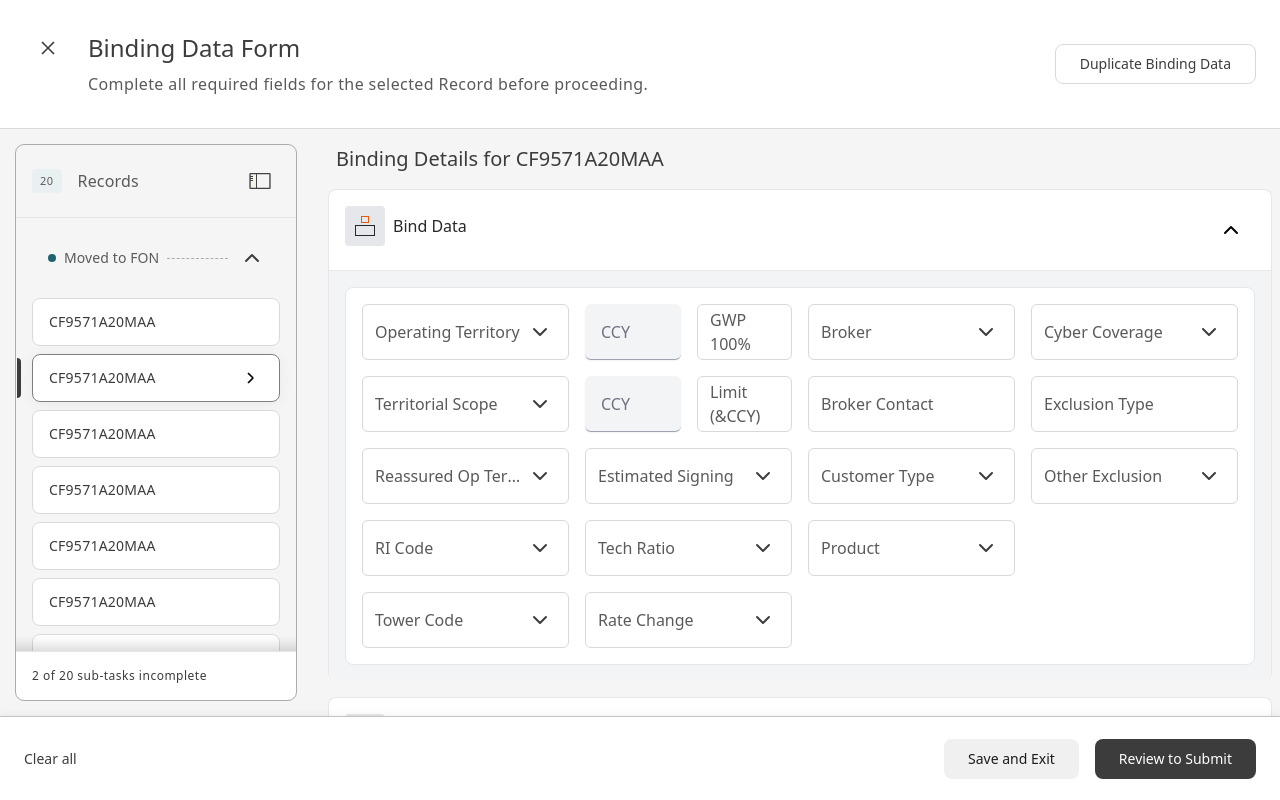
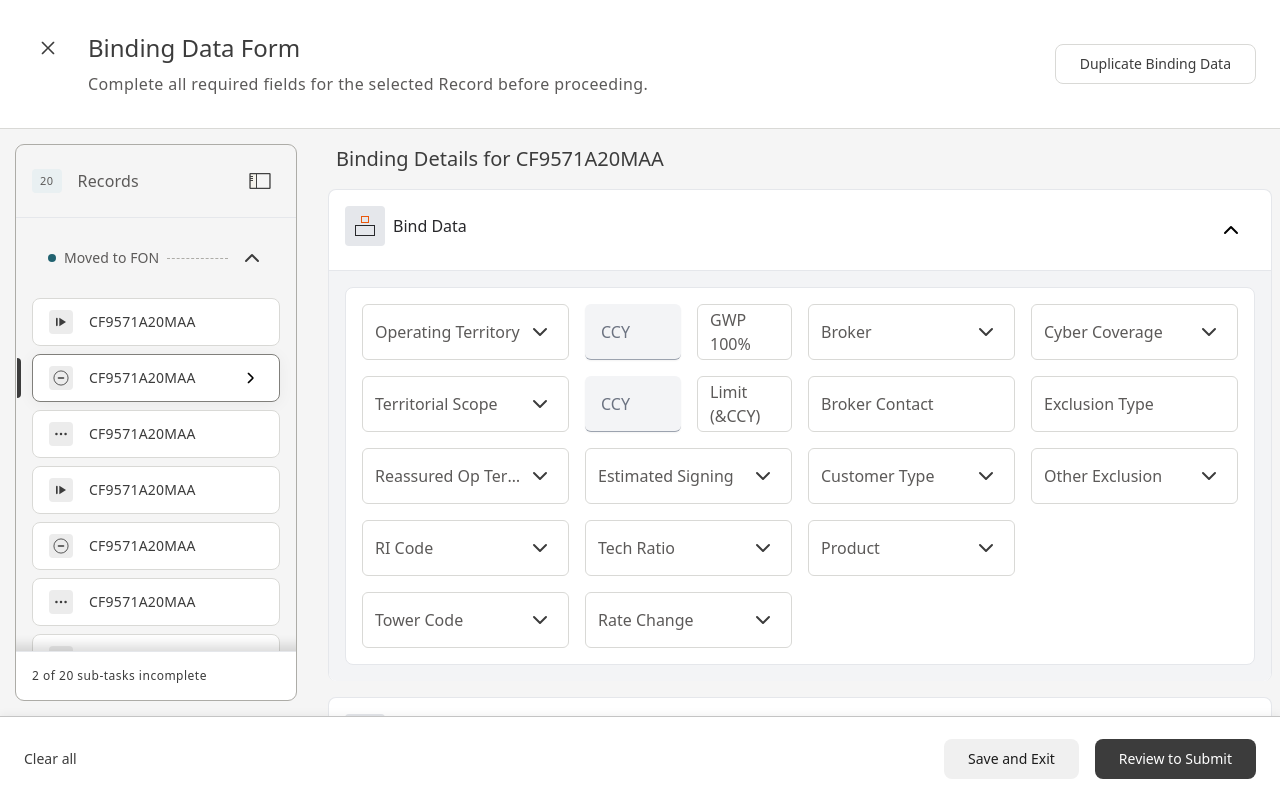
Before and after one commit to KN-MKL/Markel, a React (Create React App) app: page /#/fs-v2 in a window 1280 px wide. Built offline with nearby package versions, Linux system fonts and the light colour scheme.

Commit message:
FS v2: ensure collapsed record items show status glyphs in grouped view as well

```diff
--- a/src/components/Sidebar.js
+++ b/src/components/Sidebar.js
@@ -224,6 +224,7 @@ const RecordGroup = ({ title, color, isPending, items, activeRecordId, onRecordC
               isDuplicating={isDuplicating}
               isSelected={selectedIds?.has(item.id)}
               onToggleSelect={toggleSelect}
+              showCollapsedStatus={!isExpanded && showCollapsedStatus}
             />
                     ))}
                 </div>
```
